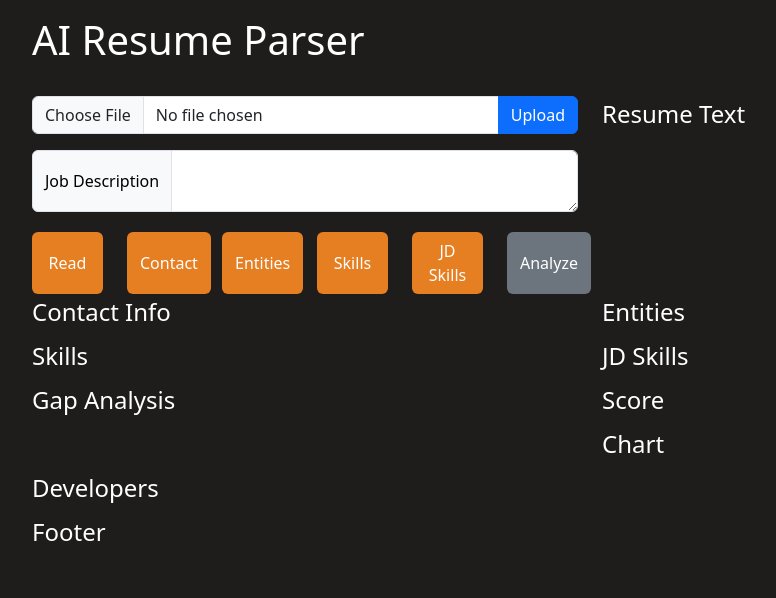
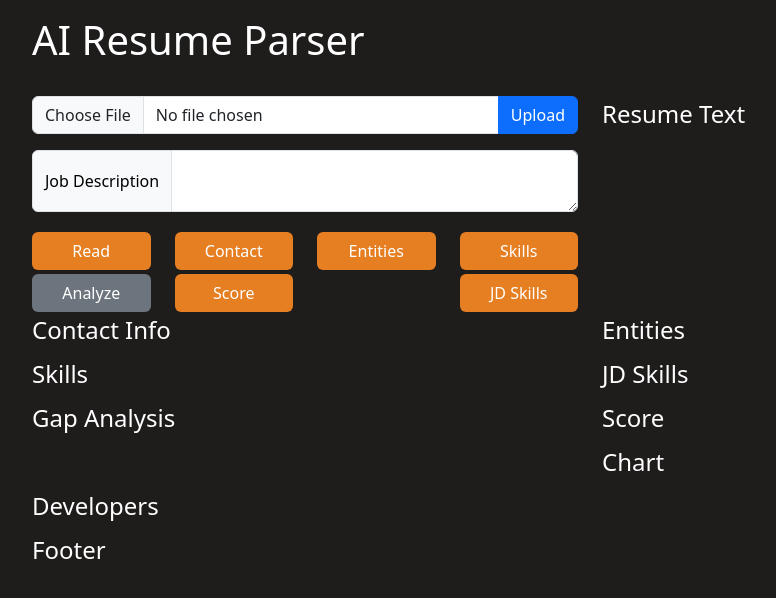
Before and after one commit to NidhiKamal05/AI-Resume-Parser, a Flask app: page / in a window 1280 px wide. Shown: the top 598 px of the page, without its empty margins (50-826 px from the left). Run offline with Flask 3, Linux system fonts and the light colour scheme; some libraries are stand-ins or nearby versions.

Commit message:
calculate score

```diff
--- a/V1/AI_Resume_Parser/app.py
+++ b/V1/AI_Resume_Parser/app.py
@@ -80,6 +80,22 @@ def find_jd_skills():
 		return jsonify({'error': str(e)}), 500
 
 
+@app.route('/api/score', methods=['POST'])
+def calc_score():
+	if 'my_pdf' not in request.files:
+		return jsonify({'error': 'No file uploaded'}), 400
+	my_pdf = request.files['my_pdf']
+	job_desc = request.form.get('job_desc', "").strip()
+	if not job_desc:
+		return jsonify({'error': 'No job description provided'}), 400
+	try:
+		raw_text = parser.extract_text_from_pdf(my_pdf)
+		score = parser.calculate_match_score(raw_text, job_desc)
+		return jsonify({'score': score})
+	except Exception as e:
+		return jsonify({'error': str(e)}), 500
+
+
 @app.route('/api/analyze', methods=['POST'])
 def analyze_resume():
 	if 'my_pdf' not in request.files:
--- a/V1/AI_Resume_Parser/static/js/global.js
+++ b/V1/AI_Resume_Parser/static/js/global.js
@@ -6,6 +6,7 @@ export const contact_api ="https://ai-resume-parser-42a1.onrender.com/api/contac
 export const entities_api ="https://ai-resume-parser-42a1.onrender.com/api/entities";
 export const skills_api ="https://ai-resume-parser-42a1.onrender.com/api/skills";
 export const jd_skills_api ="https://ai-resume-parser-42a1.onrender.com/api/jd_skills";
+export const score_api ="https://ai-resume-parser-42a1.onrender.com/api/score";
 export const analyze_api ="https://ai-resume-parser-42a1.onrender.com/api/analyze";
 
 export const my_form = document.getElementById("upload_form") ;
@@ -27,6 +28,7 @@ export const contact_btn = document.getElementById("contact_btn") ;
 export const entities_btn = document.getElementById("entities_btn") ;
 export const skills_btn = document.getElementById("skills_btn") ;
 export const jd_skills_btn = document.getElementById("jd_skills_btn") ;
+export const score_btn = document.getElementById("score_btn") ;
 export const analyze_btn = document.getElementById("analyze_btn") ;
 export const upload_btn = document.getElementById("upload_btn") ;
 
--- a/V1/AI_Resume_Parser/static/js/main.js
+++ b/V1/AI_Resume_Parser/static/js/main.js
@@ -224,6 +224,50 @@ const fetchJDSkills = async() => {
 }
 
 
+const fetchScore = async() => {
+    const form_data = new FormData(globals.my_form) ;
+    const file = globals.get_file ;
+    if(file.files.length > 0) {
+        const pdf = file.files[0] ;
+        console.log(pdf.name) ;
+        form_data.append('my_pdf', pdf) ;
+    }
+    else {
+        console.log("Select any pdf...") ;
+        return ;
+    }
+    const job_desc = globals.jd ;
+    if(job_desc) {
+        form_data.append("job_desc", job_desc) ;
+    }
+    else {
+        console.log("Job Description is empty.....") ;
+        return ;
+    }
+    globals.show_loader("score", "Loading Score.....") ;
+    try {
+        const response = await fetch(globals.score_api, {
+            method: 'POST',
+            body: form_data,
+        }) ;
+        if(!response.ok) {
+            throw new Error(`HTTP error! status: ${response.status}`) ;
+        }
+        const result = response.json() ;
+        console.log("Data fetched:", result) ;
+        const score = result.score ;
+        globals.score_output.innerText = `Score: ${score}` ;
+    }
+    catch(error){
+        console.log(`Error: ${error}`) ;
+    }
+    finally {
+        console.log(`Task Completed`) ;
+        globals.hide_loader("score") ;
+    }
+}
+
+
 const fetchAnalyzeData = async() => {
     // const my_file = globals.get_file.files[0] ;
     const job_desc = globals.jd ;
@@ -346,6 +390,13 @@ globals.jd_skills_btn.addEventListener("click", () => {
 }) ;
 
 
+globals.score_btn.addEventListener("click", () => {
+    console.log("SCORE") ;
+    globals.clear_all_output_divs() ;
+    fetchScore() ;
+}) ;
+
+
 // onclick=analyze_data()
 // function analyze_data() {
 //     console.log("ANALYZE DATA");
--- a/V1/AI_Resume_Parser/templates/index.html
+++ b/V1/AI_Resume_Parser/templates/index.html
@@ -51,23 +51,31 @@
 								<textarea class="form-control" aria-label="With textarea" id="job_desc" name="job_desc"></textarea>
 							</div>
 							<div class="row">
-								<div class="col-md-2 d-grid gap-2 mt-1">
+								<div class="col-md-3 d-grid gap-2 mt-1">
 									<button class="btn" type="button" style="background-color:#E67E22; color:#ffffff;" id="read_btn" name="read_btn">Read</button>
 								</div>
-								<div class="col-md-2 d-grid gap-2 mt-1">
+								<div class="col-md-3 d-grid gap-2 mt-1">
 									<button class="btn" type="button" style="background-color:#E67E22; color:#ffffff;" id="contact_btn" name="contact_btn">Contact</button>
 								</div>
-								<div class="col-md-2 d-grid gap-2 mt-1">
+								<div class="col-md-3 d-grid gap-2 mt-1">
 									<button class="btn" type="button" style="background-color:#E67E22; color:#ffffff;" id="entities_btn" name="entities_btn">Entities</button>
 								</div>
-								<div class="col-md-2 d-grid gap-2 mt-1">
+								<div class="col-md-3 d-grid gap-2 mt-1">
 									<button class="btn" type="button" style="background-color:#E67E22; color:#ffffff;" id="skills_btn" name="skills_btn">Skills</button>
 								</div>
-								<div class="col-md-2 d-grid gap-2 mt-1">
+							</div>
+							<div class="row">
+								<div class="col-md-3 d-grid gap-2 mt-1">
+									<button class="btn" type="button" style="background-color:#6C757D; color:#ffffff;" id="analyze_btn" name="analyze_btn">Analyze</button>
+								</div>
+								<div class="col-md-3 d-grid gap-2 mt-1">
+									<button class="btn" type="button" style="background-color:#E67E22; color:#ffffff;" id="score_btn" name="score_btn">Score</button>
+								</div>
+								<div class="col-md-3 d-grid gap-2 mt-1">
+
+								</div>
+								<div class="col-md-3 d-grid gap-2 mt-1">
 									<button class="btn" type="button" style="background-color:#E67E22; color:#ffffff;" id="jd_skills_btn" name="jd_skills_btn">JD Skills</button>
-								</div>
-								<div class="col-md-2 d-grid gap-2 mt-1">
-									<button class="btn" type="button" style="background-color:#6C757D; color:#ffffff;" id="analyze_btn" name="analyze_btn">Analyze</button>
 								</div>
 							</div>
 						</form>
```
Also changed, not shown: V1/AI_Resume_Parser/models/parser.py (+32 -1 lines).
